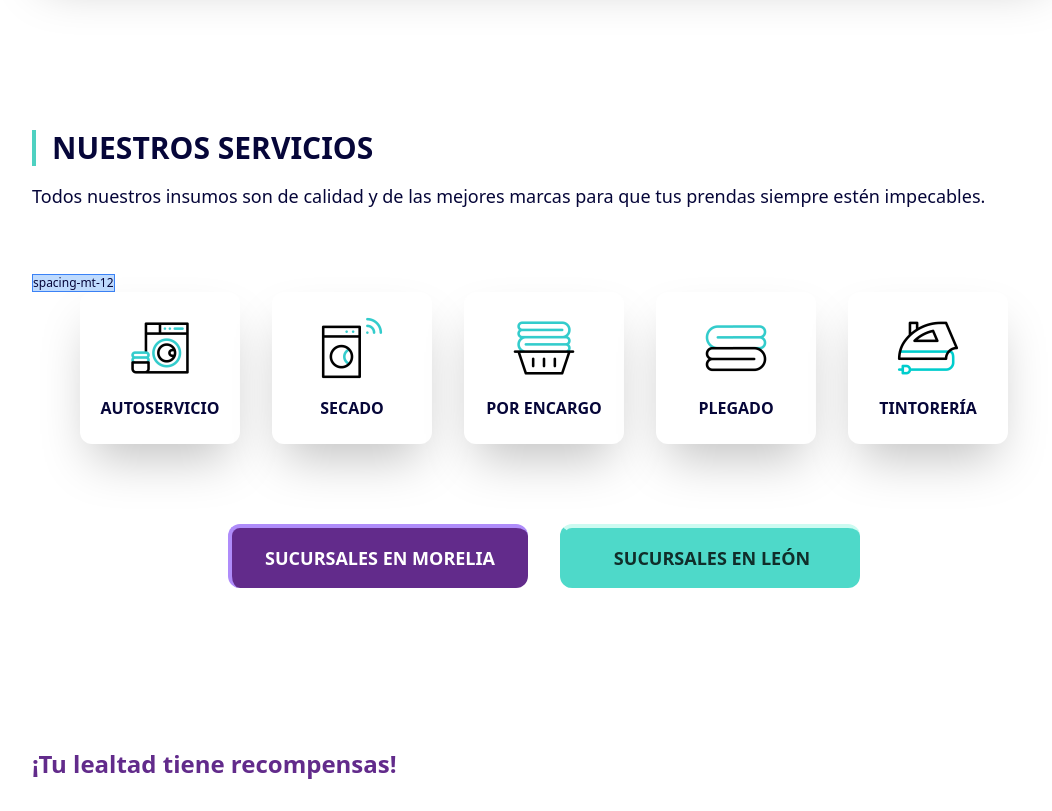
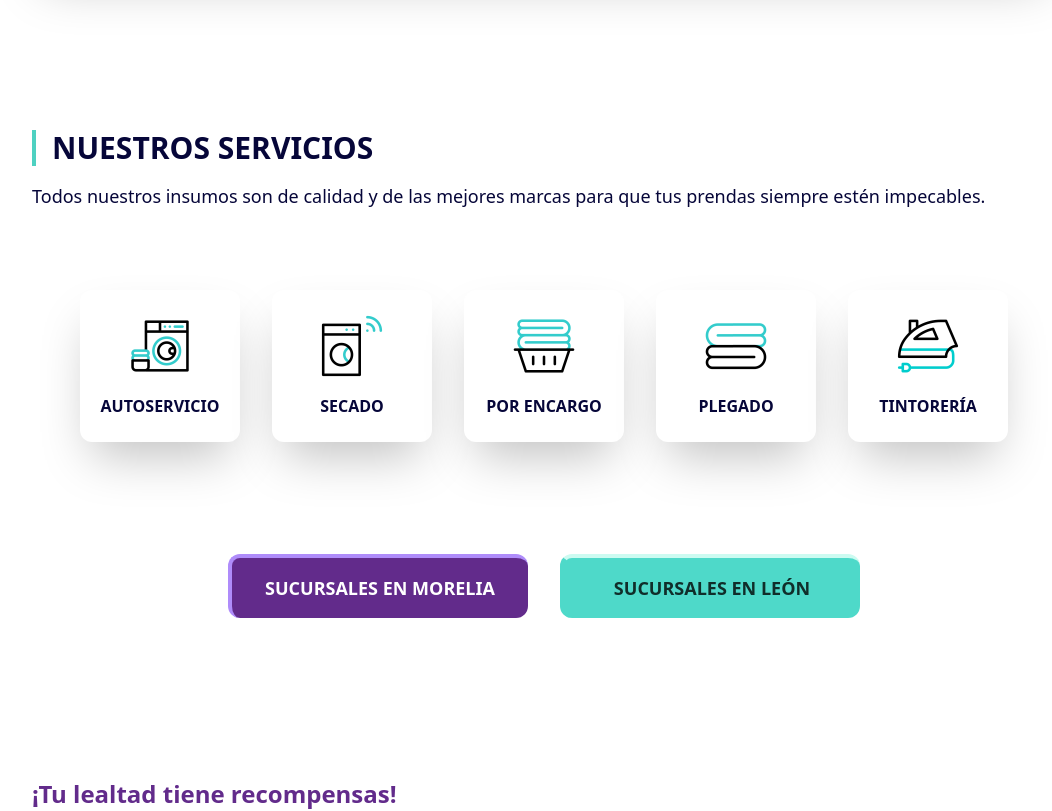
Before and after one commit to dspwebstudiomx/easylav-react, a React (Vite) app: page / in a window 1280 px wide. Shown: the part 2880-3691 px from the top of the page, without its empty margins (96-1148 px from the left). Built offline with nearby package versions, Linux system fonts and the light colour scheme.

Commit message:
Elimina la importación de 'Spacing' en NuestrosServicios y ajusta el espaciado del contenedor para mejorar la legibilidad del código.

```diff
--- a/src/pages/inicio/nuestrosServicios/NuestrosServicios.jsx
+++ b/src/pages/inicio/nuestrosServicios/NuestrosServicios.jsx
@@ -13,7 +13,6 @@ import {
   Container,
   Paragraph,
   Section,
-  Spacing,
   TitleContainer,
 } from 'components';
 import { scrollToTop } from 'functions';
@@ -22,12 +21,11 @@ import ServicesGenerator from './ServicesGenerator';
 // Constantes Internos
 const Titulo = () => {
   return (
-    <article id="nuestros-servicios-titulo" className="flex flex-col items-start justify-center gap-4">
+    <article id="nuestros-servicios-titulo" className="flex flex-col items-start justify-center gap-4 mb-20">
       <TitleContainer title="Nuestros Servicios" />
       <Paragraph>
         Todos nuestros insumos son de calidad y de las mejores marcas para que tus prendas siempre estén impecables.
       </Paragraph>
-      <Spacing distance="mt-12" />
     </article>
   );
 };
@@ -39,7 +37,7 @@ const NuestrosServicios = () => {
       <Container className="mx-auto" id="nuestrosservicios-container">
         <Titulo />
         <ServicesGenerator />
-        <ButtonContainer position="justify-center items-center w-full" distance="mt-20">
+        <ButtonContainer position="justify-center items-center w-full" distance="mt-28">
           <ButtonSecondary
             title="Sucursales en Morelia"
             href="/sucursales/morelia"
```
